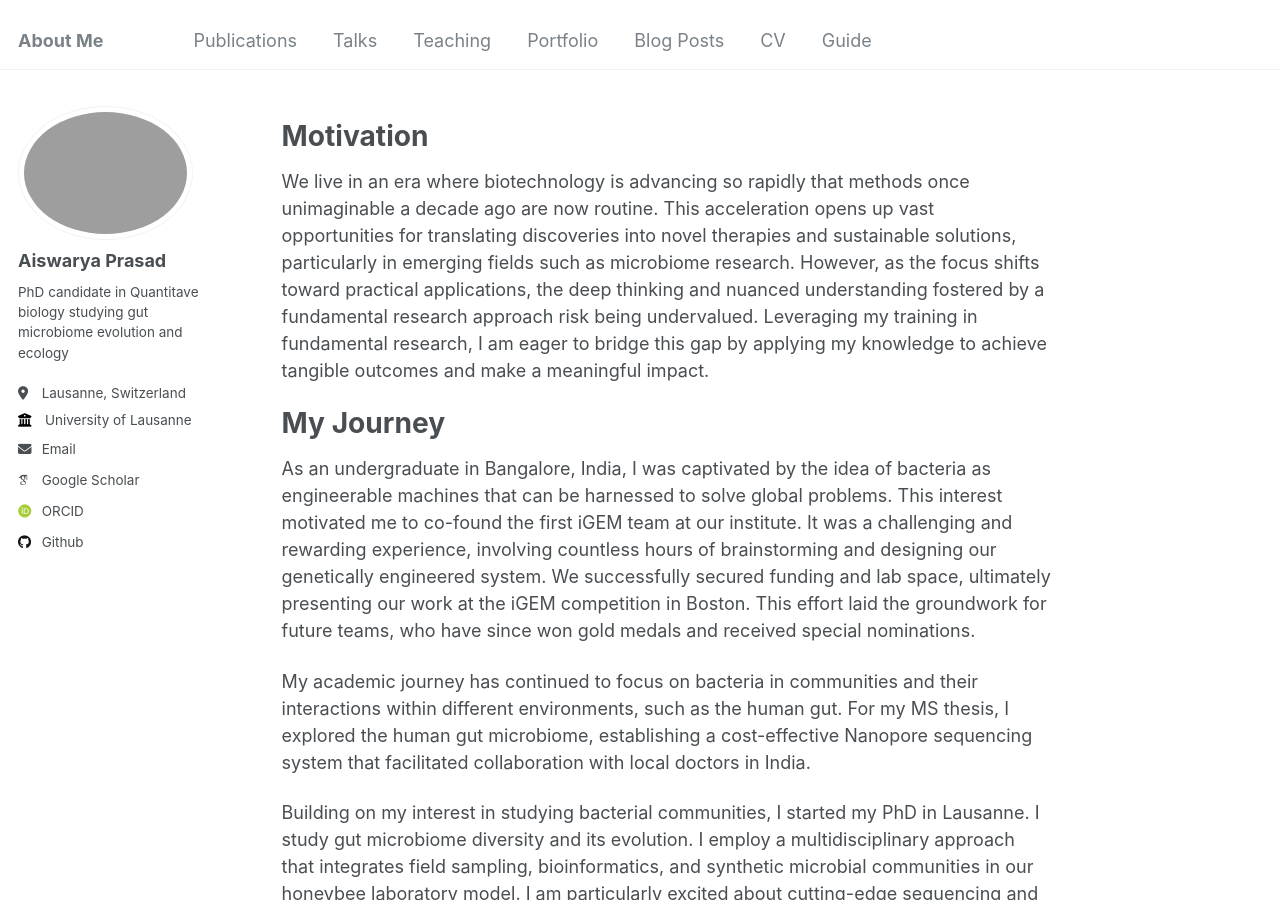
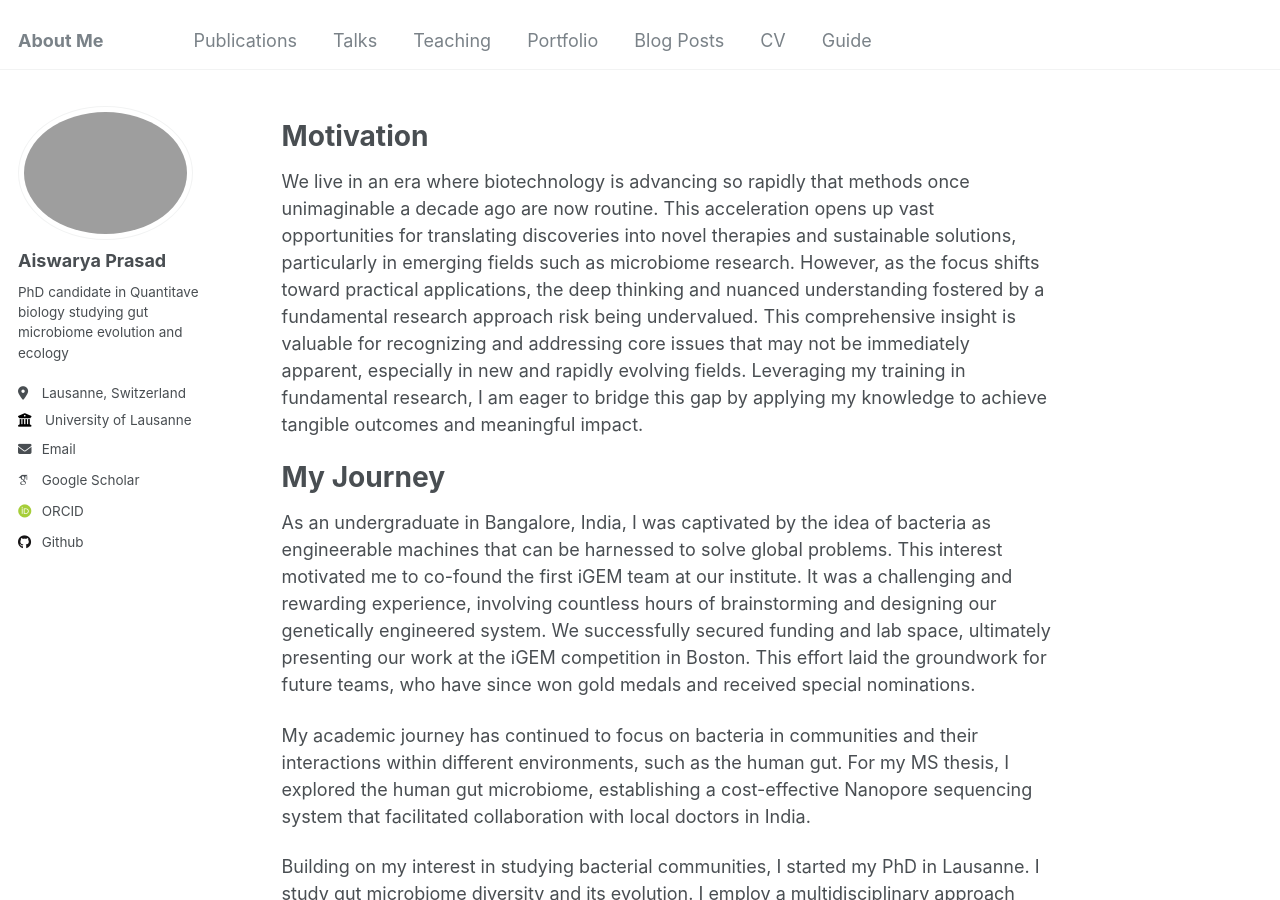
Before and after one commit to Aiswarya-prasad/aiswarya-prasad.github.io, a Jekyll site: the page built from _pages/about.md, in a window 1280 px wide and 900 px high. Built offline with Jekyll 4.4.1, drawn with Linux system fonts in a browser that asks for light colours; some web fonts are replaced.

```diff
--- a/_pages/about.md
+++ b/_pages/about.md
@@ -9,7 +9,7 @@
 
 # Motivation
 
-We live in an era where biotechnology is advancing so rapidly that methods once unimaginable a decade ago are now routine. This acceleration opens up vast opportunities for translating discoveries into novel therapies and sustainable solutions, particularly in emerging fields such as microbiome research. However, as the focus shifts toward practical applications, the deep thinking and nuanced understanding fostered by a fundamental research approach risk being undervalued. Leveraging my training in fundamental research, I am eager to bridge this gap by applying my knowledge to achieve tangible outcomes and make a meaningful impact.
+We live in an era where biotechnology is advancing so rapidly that methods once unimaginable a decade ago are now routine. This acceleration opens up vast opportunities for translating discoveries into novel therapies and sustainable solutions, particularly in emerging fields such as microbiome research. However, as the focus shifts toward practical applications, the deep thinking and nuanced understanding fostered by a fundamental research approach risk being undervalued. This comprehensive insight is valuable for recognizing and addressing core issues that may not be immediately apparent, especially in new and rapidly evolving fields. Leveraging my training in fundamental research, I am eager to bridge this gap by applying my knowledge to achieve tangible outcomes and meaningful impact.
 
 # My Journey
 
```
